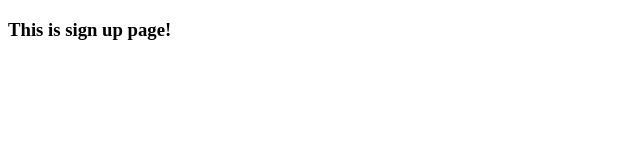
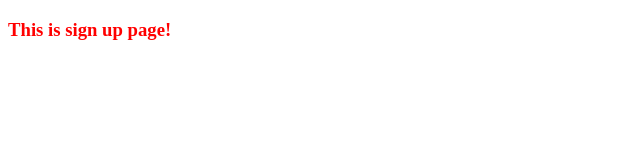
Before and after one commit to Fobus15/someproject, a plain HTML site: page sign-up.html in a window 1280 px wide. Shown: the whole page, without its empty margins (0-640 px from the left). Drawn offline with Linux system fonts and the light colour scheme.

Commit message:
Changed signup styles

```diff
--- a/sign-up.html
+++ b/sign-up.html
@@ -7,6 +7,6 @@
     <title>Document</title>
 </head>
 <body>
-    <h3>This is sign up page!</h3>
+    <h3 style="color:red">This is sign up page!</h3>
 </body>
 </html>
```
